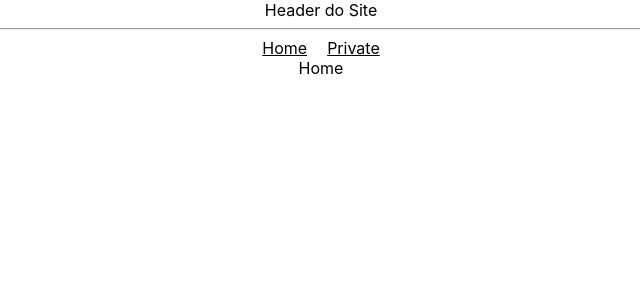
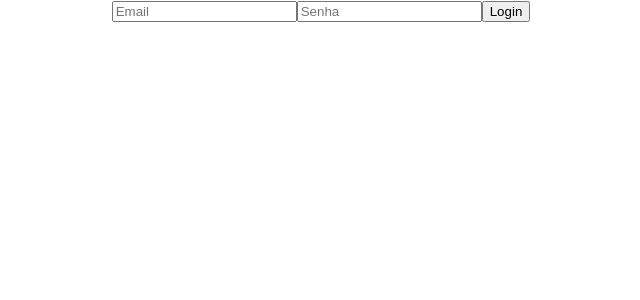
Before and after one commit to AndreVeiga/projetone, a React (Create React App) app: page / in a window 1280 px wide. Shown: the top 300 px of the page, without its empty margins (319-959 px from the left). Built offline with nearby package versions, Linux system fonts and the light colour scheme.

Commit message:
Bloqueado elemento quando não logado

```diff
--- a/src/App.tsx
+++ b/src/App.tsx
@@ -1,24 +1,9 @@
-import { Route, Routes, Link } from 'react-router-dom';
-import './App.css';
-
-import { Home } from './Pages/Home'
-import { Private } from './Pages/Private'
-import { Menu } from './Components/Menu';
-import { RequireAuth } from './Contexts/Auth/RequireAuth';
+import { RoutesApp } from './Routes';
 
 function App() {
   return (
     <div className="App">
-      <header>
-        Header do Site
-      </header>
-      <hr/>
-      <Menu />
-
-      <Routes>
-        <Route path="/" element={ <Home />}/>
-        <Route path="/private" element={ <RequireAuth><Private /></RequireAuth> }/>
-      </Routes>
+      <RoutesApp/>
     </div>
   );
 }
--- a/src/Contexts/Auth/AuthProvider.tsx
+++ b/src/Contexts/Auth/AuthProvider.tsx
@@ -10,7 +10,7 @@ export const AuthProvider = ({ children }: { children: JSX.Element }) => {
 
     useEffect(() => {
         validateToken()
-    }, [])
+    }, [api])
 
     const validateToken = async () => {
         const token = await localStorage.getItem(AuthConfig.TOKEN)
--- a/src/Contexts/Auth/RequireAuth.tsx
+++ b/src/Contexts/Auth/RequireAuth.tsx
@@ -9,5 +9,6 @@ export const RequireAuth = ({ children }: { children: JSX.Element }) => {
         return children
     }
 
-    return <Login />
+
+    return <Login/>
 }
--- a/src/Hooks/useApi.ts
+++ b/src/Hooks/useApi.ts
@@ -7,7 +7,7 @@ const Api = axios.create({
 export const useApi = () => ({
     signin: async (email: string, password: string) => {
         /*
-        const response = await axios.post('/signin', { email, password })
+        const response = await Api.post('/signin', { email, password })
         return response?.data
         */
 
--- /dev/null
+++ b/src/Routes.tsx
@@ -0,0 +1,23 @@
+import { Route, Routes } from 'react-router-dom';
+
+import { Menu } from "./Components/Menu"
+import { Home } from './Pages/Home'
+import { Private } from './Pages/Private'
+import { RequireAuth } from './Contexts/Auth/RequireAuth';
+import { Login } from './Pages/Login';
+
+export const RoutesApp = () => {
+    return (
+        <RequireAuth>
+            <div>
+                <header>Header do Site</header>
+                <hr/>
+                <Menu />
+                <Routes>
+                    <Route path="/" element={ <Home />}/>
+                    <Route path="/private" element={ <Private /> }/>
+                </Routes>
+                </div>
+        </RequireAuth>
+    )
+}
--- a/src/index.tsx
+++ b/src/index.tsx
@@ -1,6 +1,8 @@
 import React from 'react';
 import ReactDOM from 'react-dom/client';
-import './index.css';
+import './Assets/Css/index.css';
+import './Assets/Css/App.css';
+
 import App from './App';
 import reportWebVitals from './reportWebVitals';
 import { BrowserRouter } from 'react-router-dom';
```
Also changed, not shown: src/Assets/Css/App.css (renamed from src/App.css), src/Assets/Css/index.css (renamed from src/index.css), src/logo.svg (deleted).
